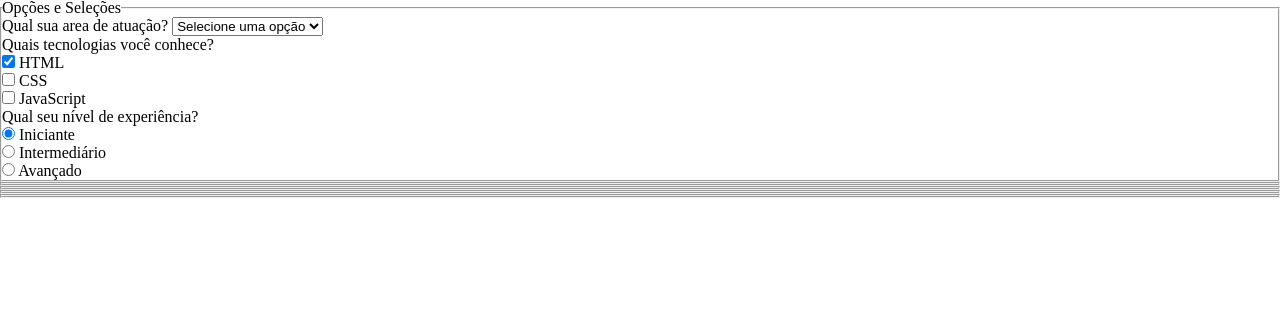
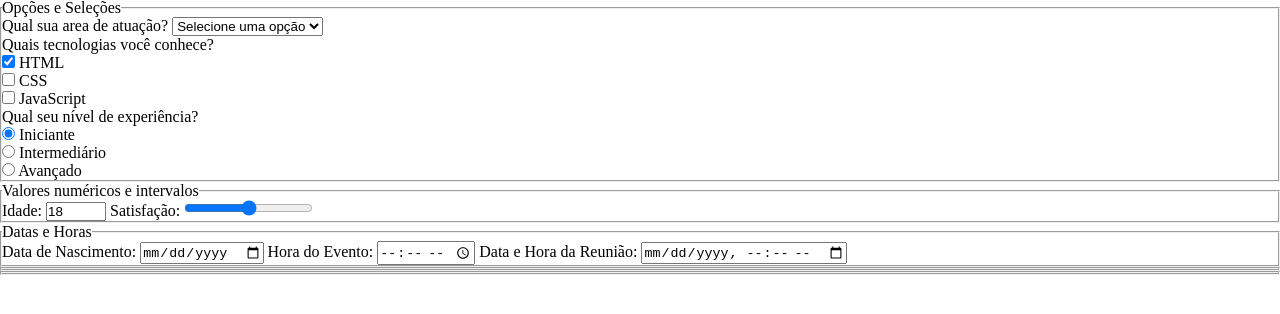
Before and after one commit to MariaD-Santos/input-html, a website: page index.html in a window 1280 px wide. Shown: the part 114-428 px from the top of the page. Drawn offline with Linux system fonts and the light colour scheme.

Commit message:
feito campos para data e hora

```diff
--- a/index.html
+++ b/index.html
@@ -110,17 +110,37 @@
 
             </section>
 
+            <!-- Valores numéricos e intervalos -->
             <section class="form-section">
 
                 <fieldset class="form-group">
+                    <legend class="form-group-title">Valores numéricos e intervalos</legend>
+
+                    <label for="idade" class="form-label">Idade:</label>
+                    <input type="number" id="idade" name="idade" class="form-input" min="18" max="120" step="1" value="18"/>
+
+                    <label for="satisfacao" class="form-label">Satisfação:</label>
+                    <input type="range" id="satisfacao" name="satisfacao" class="form-input" min="0" max="100" step="10" value="50"/>
 
                 </fieldset>
 
             </section>
 
+            <!-- Datas e Horas -->
             <section class="form-section">
 
                 <fieldset class="form-group">
+                    <legend class="form-group-title">Datas e Horas</legend>
+
+                    <label for="data" class="form-label">Data de Nascimento:</label>
+                    <input type="date" id="data" name="data" class="form-input"/>
+
+                    <label for="hora" class="form-label">Hora do Evento:</label>
+                    <input type="time" id="hora" name="hora" class="form-input"/>
+
+
+                    <label for="reuniao" class="form-label">Data e Hora da Reunião:</label>
+                    <input type="datetime-local" id="reuniao" name="reuniao" class="form-input"/>
 
                 </fieldset>
 
--- a/style.css
+++ b/style.css
@@ -2,4 +2,5 @@
     margin: 0px;
     padding: 0px;
     box-sizing: border-box;
+
 }
```
